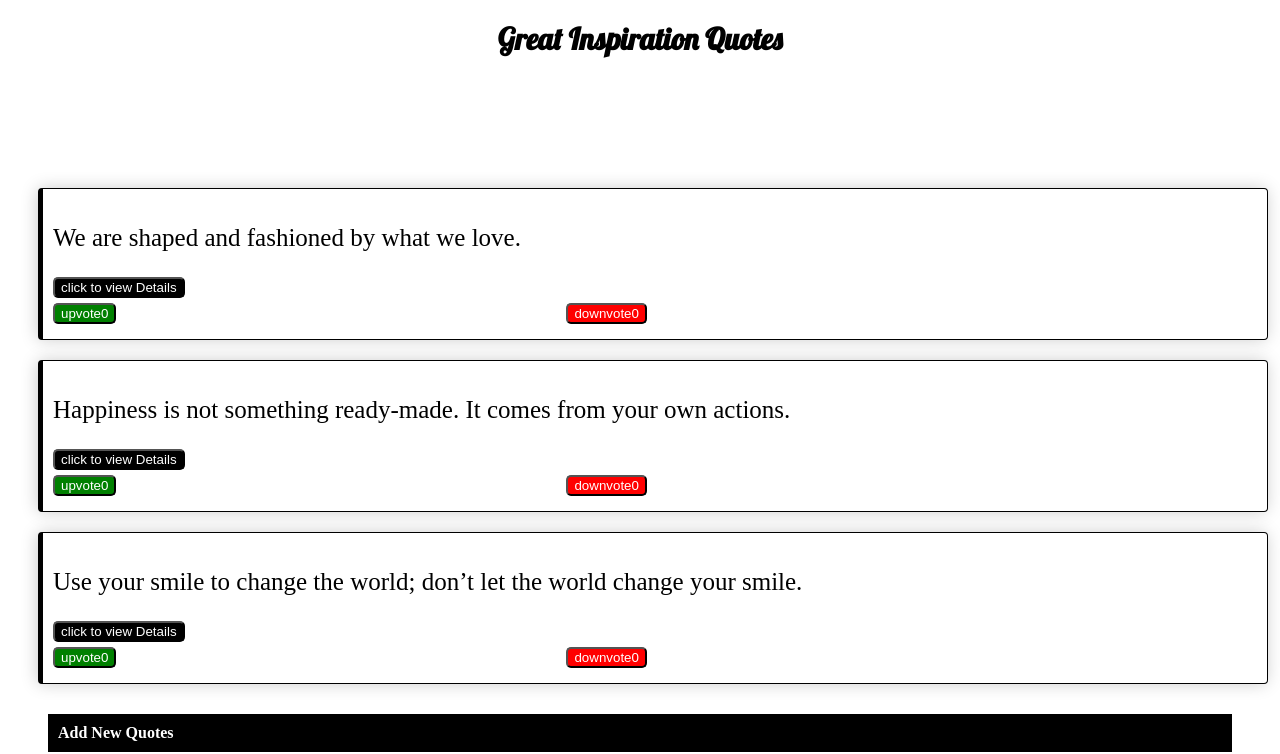
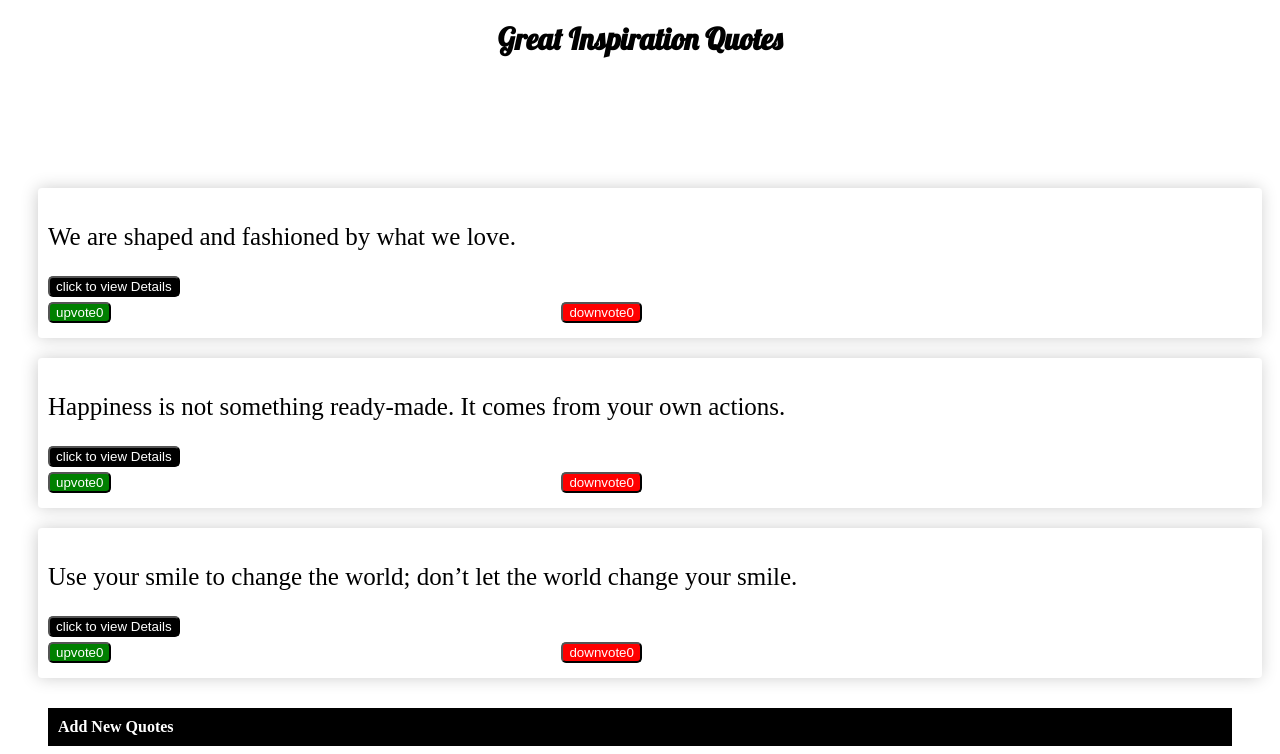
Before and after one commit to habibahassan/Quotes, an Angular app: page / in a window 1280 px wide. Shown: the top 754 px of the page. Built offline with nearby package versions, Linux system fonts and the light colour scheme.

Commit message:
changed box shadow on quote.component.css

```diff
--- a/src/app/quote-detail/quote-detail.component.html
+++ b/src/app/quote-detail/quote-detail.component.html
@@ -2,4 +2,4 @@
 <p>Author: {{quote.author}}</p>
 <p>Posted on {{quote.postDate|date}}</p>
 <p>Posted {{quote.postDate|dateCount}} days ago</p><br>
-<app-quote-detail *ngIf='quote.showDescription' [quote]='quote' (isComplete) = 'deletequote($event,i)'></app-quote-detail>
+<button (click)='quoteDeleting(true)'> Delete</button>
--- a/src/app/quote-detail/quote-detail.component.ts
+++ b/src/app/quote-detail/quote-detail.component.ts
@@ -10,18 +10,12 @@ export class QuotesDetailsComponent implements OnInit {
   @Input() quote: Quotes;
   @Output() deleteit = new EventEmitter<boolean>();
 
-  quoteDelete(complete: boolean) {
-    this.isComplete.emit(complete);
+  quoteDeleting(deleting: boolean) {
+    this.deleteit.emit(deleting);
+
   }
-  deleteQuote(isComplete, index){
-    if (isComplete) {
-      let toDelete = confirm(`Are you sure you want to delete ${this.quote[index].name}?`)
 
-      if (toDelete){
-        this.quote.splice(index,1)
-      }
-    }
-  }
+
   constructor() { }
 
   ngOnInit() {
--- a/src/app/quote/quote.component.css
+++ b/src/app/quote/quote.component.css
@@ -1,14 +1,8 @@
 .quote {
-    border-right: 1px solid black;
-    border-bottom: 1px solid black;
-    border-top: 1px solid black;
     padding: 10px;
     width: 100%;
-    border-left: 5px solid black;
     border-radius: 4px;
     margin-top: 20px;
-    -webkit-box-shadow: -1px 0px 17px -1px rgba(199, 199, 199, 1);
-    -moz-box-shadow: -1px 0px 17px -1px rgba(199, 199, 199, 1);
     box-shadow: -1px 0px 17px -1px rgba(199, 199, 199, 1);
 }
 
```
Also changed, not shown: src/app/app.component.css (line endings or trailing spaces).
